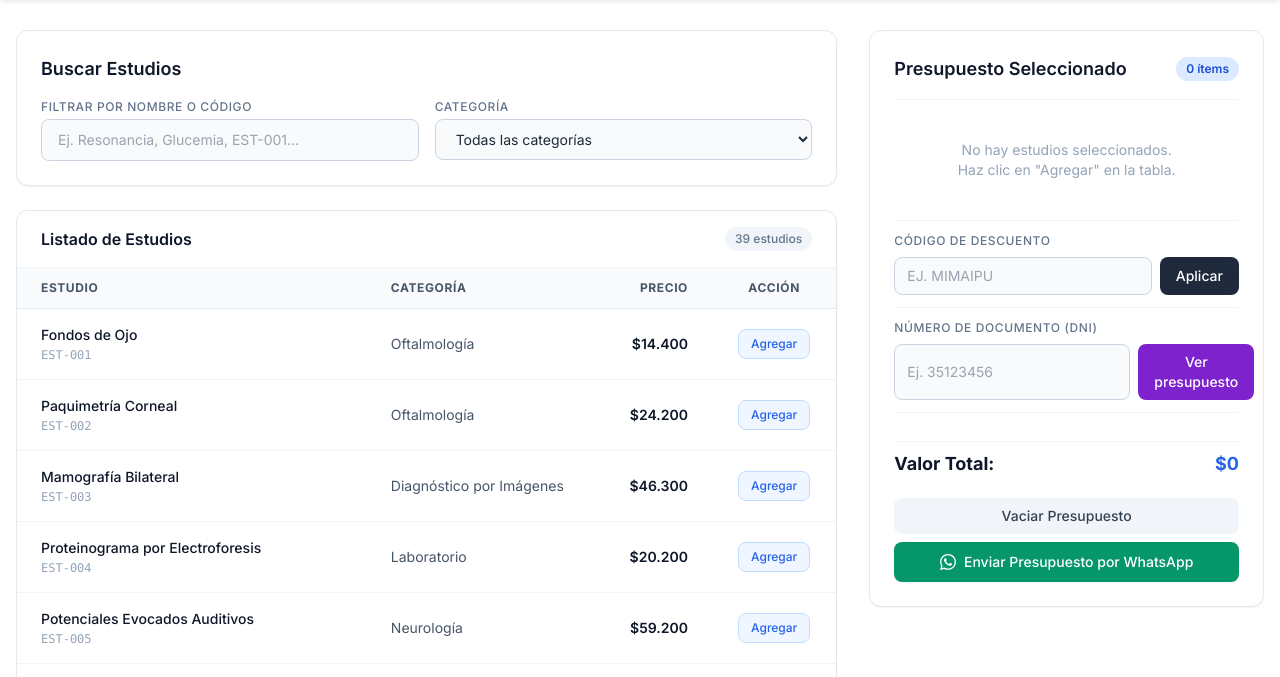
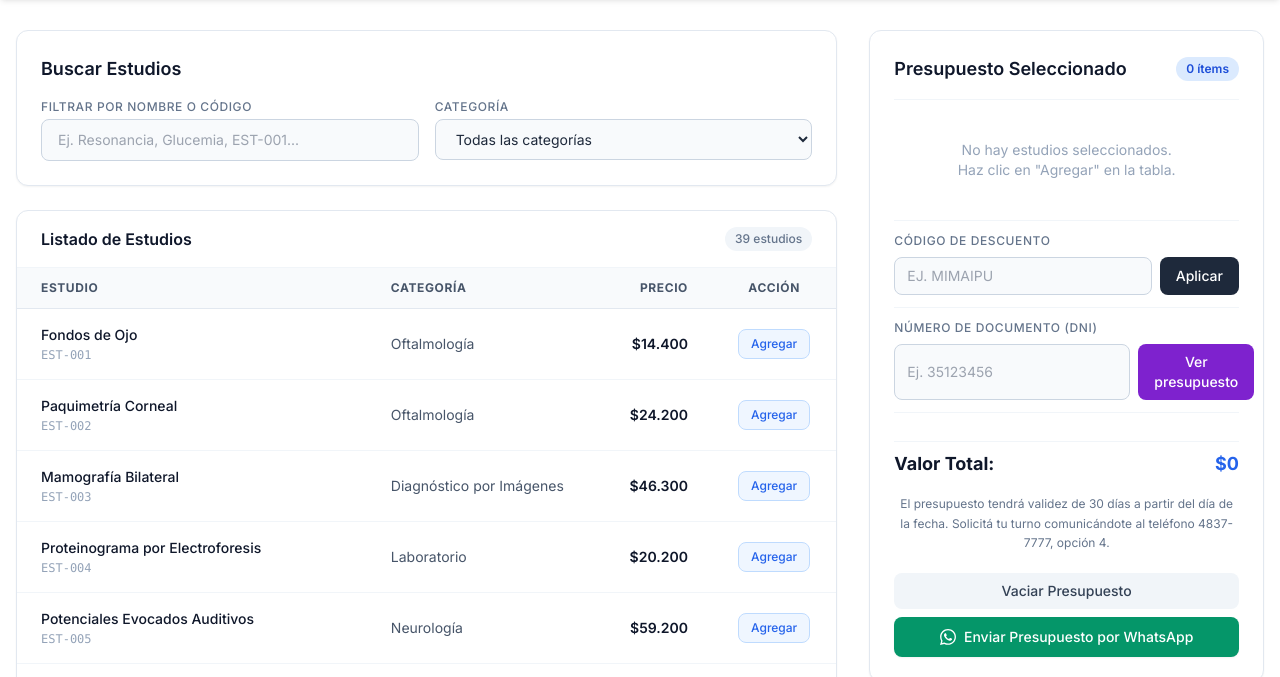
Before and after one commit to lucasmarcor/presupuestosdm, a plain HTML site: page index.html in a window 1280 px wide. Shown: the part 98-775 px from the top of the page. Drawn offline with nearby package versions, Linux system fonts and the light colour scheme.

Commit message:
Add files via upload

```diff
--- a/index.html
+++ b/index.html
@@ -127,6 +127,9 @@
                         <span>Valor Total:</span>
                         <span id="cartTotal" class="text-blue-600">$0</span>
                     </div>
+                    <p class="text-xs text-slate-500 pt-1 text-center leading-relaxed">
+                        El presupuesto tendrá validez de 30 días a partir del día de la fecha. Solicitá tu turno comunicándote al teléfono 4837-7777, opción 4.
+                    </p>
 
                     <div class="space-y-2 pt-2">
                         <button onclick="clearCart()" class="w-full py-2 bg-slate-100 hover:bg-slate-200 text-slate-700 font-medium rounded-lg text-sm transition">
```
